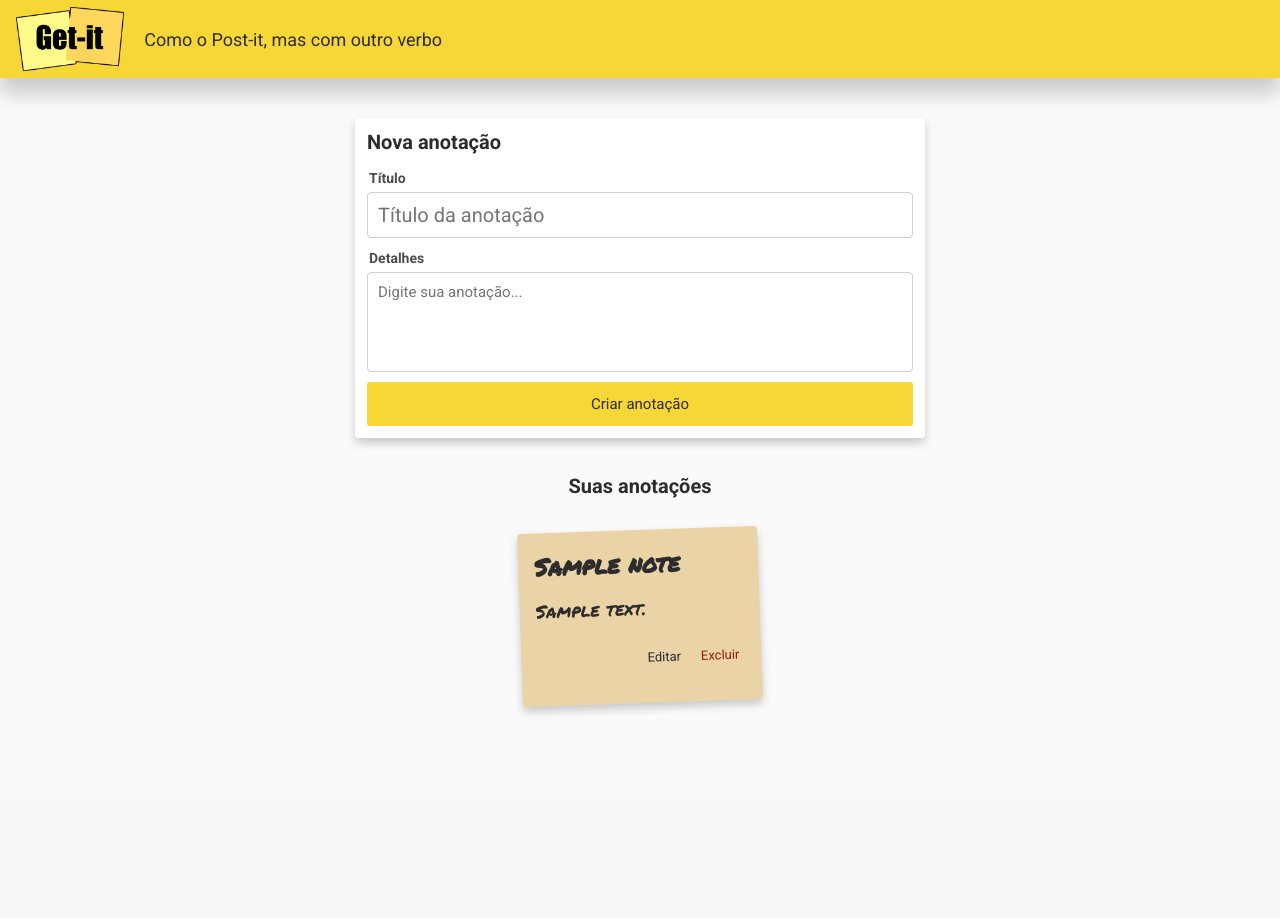
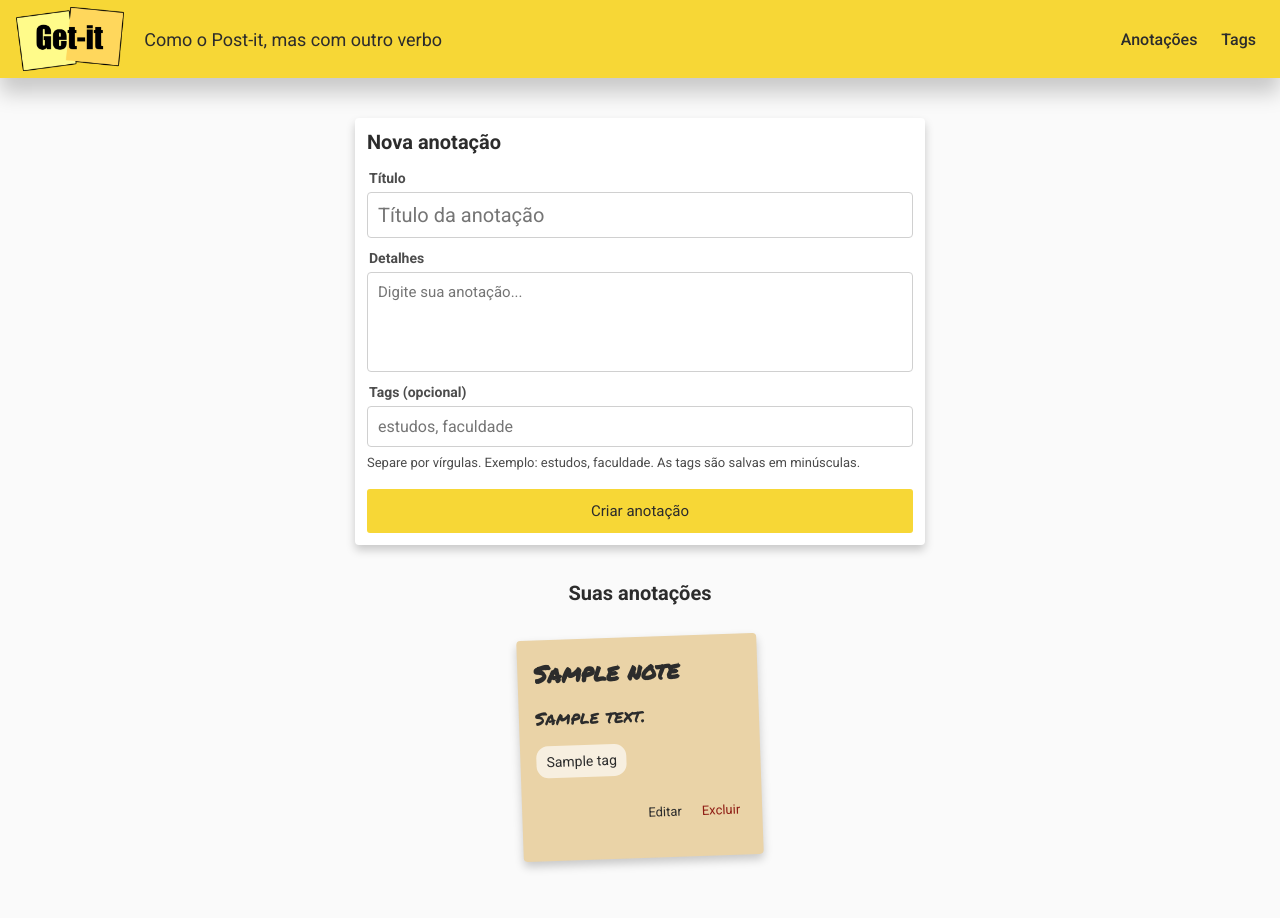
Before and after one commit to ArthurTrottaCosta/tecweb-2026-2-projeto1B, a Django app: page / in a window 1280 px wide. Before the commit the page ends 714 px from the top, so only its background shows below. Run offline with Django 5.2, Linux system fonts and the light colour scheme; tables that the repository leaves empty hold one stand-in row (values such as "Sample post").

Commit message:
Implementa tags many-to-many e navegacao por tag

```diff
--- a/notes/forms.py
+++ b/notes/forms.py
@@ -1,4 +1,7 @@
 from django import forms
+from django.db import transaction
+
+from .models import Note, Tag
 
 
 class NoteForm(forms.Form):
@@ -20,3 +23,35 @@ class NoteForm(forms.Form):
         }),
         error_messages={'required': 'Preencha os detalhes da anotação.'},
     )
+    tags = forms.CharField(
+        label='Tags (opcional)',
+        required=False,
+        help_text='Separe por vírgulas. Exemplo: estudos, faculdade. As tags são salvas em minúsculas.',
+        widget=forms.TextInput(attrs={
+            'class': 'tag-input field-border',
+            'placeholder': 'estudos, faculdade',
+        }),
+    )
+
+    def clean_tags(self):
+        names = []
+        for value in self.cleaned_data['tags'].split(','):
+            name = value.strip().casefold()
+            if len(name) > 200:
+                raise forms.ValidationError('Cada tag deve ter no máximo 200 caracteres.')
+            if name and name not in names:
+                names.append(name)
+        return names
+
+    @transaction.atomic
+    def save(self, note=None):
+        # Salva a nota antes de associar as tags, pois ela precisa de um id.
+        if note is None:
+            note = Note()
+        note.title = self.cleaned_data['titulo']
+        note.content = self.cleaned_data['detalhes']
+        note.save()
+        tags = [Tag.objects.get_or_create(name=name)[0] for name in self.cleaned_data['tags']]
+        # Substitui as associações; uma lista vazia remove todas as tags da nota.
+        note.tags.set(tags)
+        return note
--- a/notes/models.py
+++ b/notes/models.py
@@ -1,8 +1,20 @@
 from django.db import models
+
+
+class Tag(models.Model):
+    name = models.CharField(max_length=200, unique=True)
+
+    class Meta:
+        ordering = ['name']
+
+    def __str__(self):
+        return self.name
+
 
 class Note(models.Model):
     title = models.CharField(max_length=200)
     content = models.TextField()
+    tags = models.ManyToManyField(Tag, blank=True, related_name='notes')
 
     class Meta:
         ordering = ['-id']
--- a/notes/static/notes/getit.css
+++ b/notes/static/notes/getit.css
@@ -368,6 +368,21 @@ body {
 .appbar a { display: flex; flex-shrink: 0; }
 .btn { min-height: 44px; height: auto; }
 .card-action { display: inline-block; padding: 10px 6px; }
+.app-nav { display: flex; gap: 8px; margin-left: auto; padding-left: 16px; }
+.app-nav a, .back-link { color: #2c2c2c; font-weight: 500; }
+.app-nav a { padding: 12px 8px; text-decoration: none; border-radius: 4px; }
+.app-nav a:hover { background: #e0d426; }
+.tag-input { display: block; width: 100%; font: inherit; }
+.field-help { font-size: 13px; line-height: 1.5; color: #4c4c4c; margin: 6px 0 16px; }
+.note-tags, .tag-list { display: flex; flex-wrap: wrap; gap: 8px; padding: 0; list-style: none; }
+.note-tags { font-family: 'Roboto', sans-serif; margin: 16px 0 0; }
+.note-tags li, .tag-list li { max-width: 100%; }
+.tag-link { display: inline-block; max-width: 100%; padding: 8px 10px; border-radius: 12px; background: #ffffffa6; color: #2c2c2c; font-size: 14px; text-decoration: none; overflow-wrap: anywhere; }
+.tag-link:hover { background: #fff; text-decoration: underline; }
+.tag-list { justify-content: center; margin: 24px 0; }
+.tag-list .tag-link { background: #fae890; padding: 12px 16px; }
+.tag-heading { text-align: center; }
+.tag-heading .page-title { margin-top: 24px; overflow-wrap: anywhere; }
 a:focus-visible, button:focus-visible, input:focus-visible, textarea:focus-visible {
   outline: 3px solid #795500;
   outline-offset: 3px;
@@ -398,6 +413,9 @@ a:focus-visible, button:focus-visible, input:focus-visible, textarea:focus-visib
 }
 
 @media (max-width: 600px) {
+  .appbar { height: auto; min-height: 78px; flex-wrap: wrap; padding-top: 8px; padding-bottom: 8px; }
+  .subtitle { flex: 1; }
+  .app-nav { width: 100%; justify-content: center; margin: 4px 0 0; padding: 0; }
   .subtitle {
     font-size: 14px;
   }
--- a/notes/templates/notes/base.html
+++ b/notes/templates/notes/base.html
@@ -18,6 +18,10 @@
       <img class="logo" src="{% static 'notes/img/logo-getit.png' %}" alt="Get-it">
     </a>
     <span class="subtitle">Como o Post-it, mas com outro verbo</span>
+    <nav class="app-nav" aria-label="Navegação principal">
+      <a href="{% url 'index' %}">Anotações</a>
+      <a href="{% url 'tag_list' %}">Tags</a>
+    </nav>
   </header>
   <main>{% block content %}{% endblock %}</main>
 </body>
--- /dev/null
+++ b/notes/templates/notes/card.html
@@ -0,0 +1,17 @@
+<article class="card">
+  <h3 class="card-title">{{ note.title }}</h3>
+  <div class="card-content">{{ note.content|linebreaksbr }}</div>
+  {% with tags=note.tags.all %}
+    {% if tags %}
+      <ul class="note-tags" aria-label="Tags da anotação">
+        {% for tag in tags %}
+          <li><a class="tag-link" href="{% url 'tag_detail' tag.id %}">{{ tag.name }}</a></li>
+        {% endfor %}
+      </ul>
+    {% endif %}
+  {% endwith %}
+  <div class="card-actions">
+    <a class="card-action" href="{% url 'edit_note' note.id %}" aria-label="Editar {{ note.title }}">Editar</a>
+    <a class="card-action danger-action" href="{% url 'delete_note' note.id %}" aria-label="Excluir {{ note.title }}">Excluir</a>
+  </div>
+</article>
--- a/notes/templates/notes/fields.html
+++ b/notes/templates/notes/fields.html
@@ -1,6 +1,9 @@
 {% for field in form %}
   <label class="field-label" for="{{ field.id_for_label }}">{{ field.label }}</label>
   {{ field }}
+  {% if field.help_text %}
+    <p class="field-help" id="{{ field.auto_id }}_helptext">{{ field.help_text }}</p>
+  {% endif %}
   {% if field.errors %}
     <div class="form-error" id="{{ field.auto_id }}_error" role="alert">{{ field.errors }}</div>
   {% endif %}
--- a/notes/templates/notes/index.html
+++ b/notes/templates/notes/index.html
@@ -11,14 +11,7 @@
     <h2 id="notes-heading" class="section-heading">Suas anotações</h2>
     <div class="card-container">
       {% for note in notes %}
-        <article class="card">
-          <h3 class="card-title">{{ note.title }}</h3>
-          <div class="card-content">{{ note.content|linebreaksbr }}</div>
-          <div class="card-actions">
-            <a class="card-action" href="{% url 'edit_note' note.id %}" aria-label="Editar {{ note.title }}">Editar</a>
-            <a class="card-action danger-action" href="{% url 'delete_note' note.id %}" aria-label="Excluir {{ note.title }}">Excluir</a>
-          </div>
-        </article>
+        {% include 'notes/card.html' %}
       {% empty %}
         <p class="empty-state">Nenhuma anotação por enquanto. Crie a primeira no formulário acima.</p>
       {% endfor %}
--- a/notes/urls.py
+++ b/notes/urls.py
@@ -5,6 +5,8 @@ from . import views
 
 urlpatterns = [
     path('', views.index, name='index'),
+    path('tags/', views.tag_list, name='tag_list'),
+    path('tags/<int:tag_id>/', views.tag_detail, name='tag_detail'),
     path('notes/<int:note_id>/edit/', views.edit_note, name='edit_note'),
     path('notes/<int:note_id>/delete/', views.delete_note, name='delete_note'),
 ]
--- a/notes/views.py
+++ b/notes/views.py
@@ -1,21 +1,18 @@
 from django.shortcuts import get_object_or_404, redirect, render
-from django.views.decorators.http import require_http_methods
+from django.views.decorators.http import require_http_methods, require_safe
 
 from .forms import NoteForm
-from .models import Note
+from .models import Note, Tag
 
 
 @require_http_methods(['GET', 'POST'])
 def index(request):
     form = NoteForm(request.POST if request.method == 'POST' else None)
     if request.method == 'POST' and form.is_valid():
-        Note.objects.create(
-            title=form.cleaned_data['titulo'],
-            content=form.cleaned_data['detalhes'],
-        )
+        form.save()
         return redirect('index')
     return render(request, 'notes/index.html', {
-        'notes': Note.objects.all(),
+        'notes': Note.objects.prefetch_related('tags'),
         'form': form,
     })
 
@@ -25,12 +22,14 @@ def edit_note(request, note_id):
     note = get_object_or_404(Note, pk=note_id)
     form = NoteForm(
         request.POST if request.method == 'POST' else None,
-        initial={'titulo': note.title, 'detalhes': note.content},
+        initial={
+            'titulo': note.title,
+            'detalhes': note.content,
+            'tags': ', '.join(note.tags.values_list('name', flat=True)),
+        },
     )
     if request.method == 'POST' and form.is_valid():
-        note.title = form.cleaned_data['titulo']
-        note.content = form.cleaned_data['detalhes']
-        note.save()
+        form.save(note)
         return redirect('index')
     return render(request, 'notes/edit.html', {'note': note, 'form': form})
 
@@ -42,3 +41,17 @@ def delete_note(request, note_id):
         note.delete()
         return redirect('index')
     return render(request, 'notes/delete.html', {'note': note})
+
+
+@require_safe
+def tag_list(request):
+    return render(request, 'notes/tags.html', {'tags': Tag.objects.all()})
+
+
+@require_safe
+def tag_detail(request, tag_id):
+    tag = get_object_or_404(Tag, pk=tag_id)
+    return render(request, 'notes/tag_detail.html', {
+        'tag': tag,
+        'notes': tag.notes.prefetch_related('tags'),
+    })
```
Also changed, not shown: notes/templates/notes/tag_detail.html (added, +20 -0 lines), notes/templates/notes/tags.html (added, +18 -0 lines), notes/tests.py (+119 -1 lines), README.md, notes/migrations/0002_tag_note_tags.py (added).
